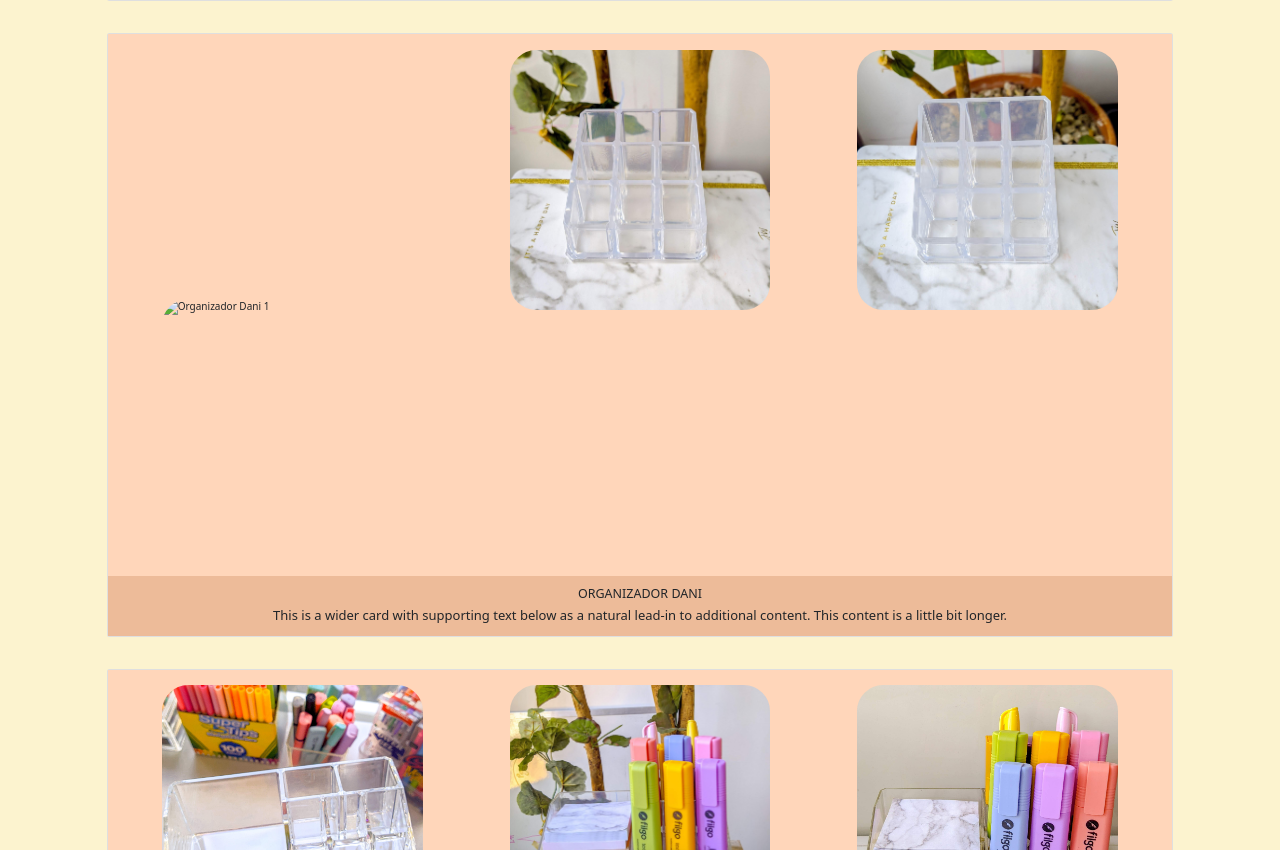
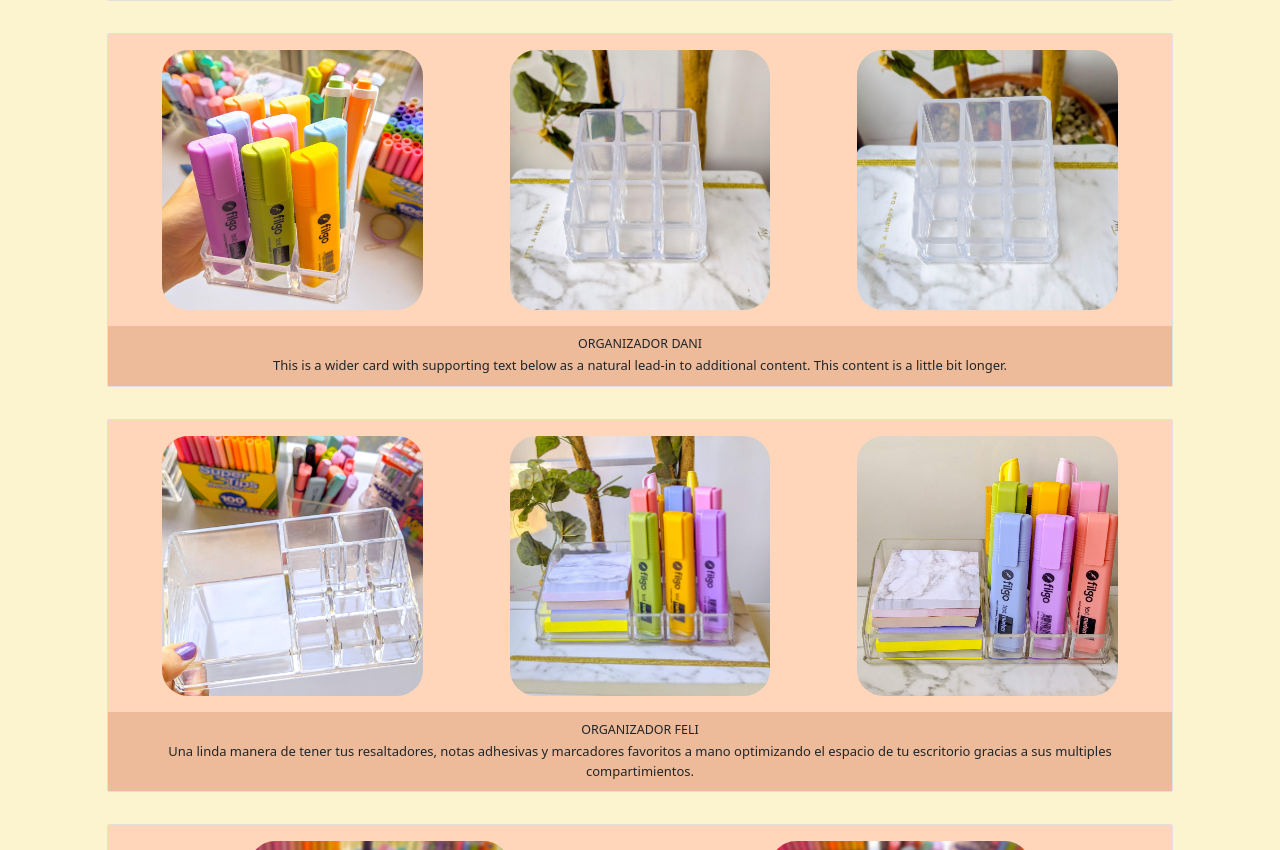
Before and after one commit to SarmientoLamasGA/Triceratienda, a plain HTML site: page galeria/index.html in a window 1280 px wide. Shown: the part 1052-1902 px from the top of the page. Drawn offline with nearby package versions, Linux system fonts and the light colour scheme; a web font is replaced by a local one.

Commit message:
Corregido dani 1

```diff
--- a/galeria/index.html
+++ b/galeria/index.html
@@ -161,7 +161,7 @@
             <div class="product-box__photo-container">
               <img
                 class="product-box__img"
-                src="..\"
+                src="..\Multimedia\Emprendimiento\Organizador Dani\Dani 1.jpg"
                 alt="Organizador Dani 1"
               />
               <img
```
